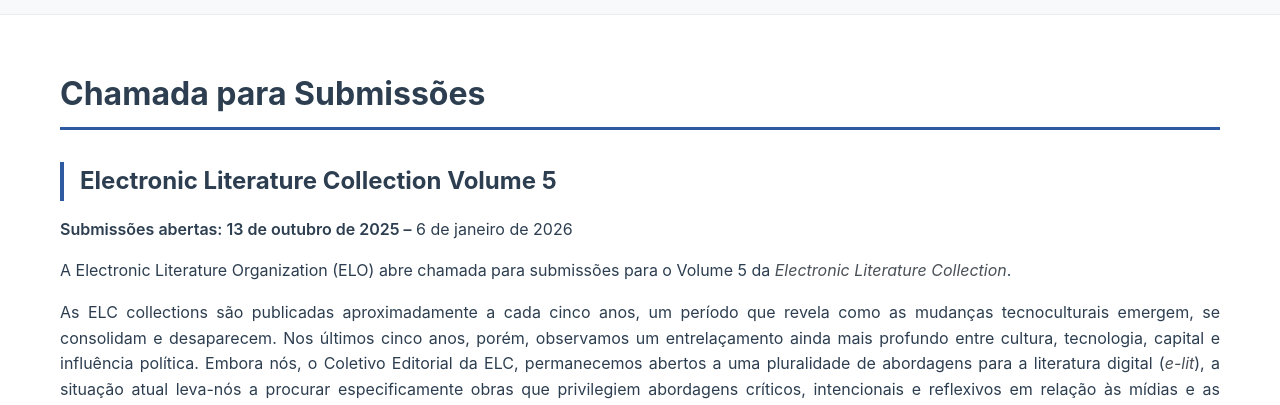
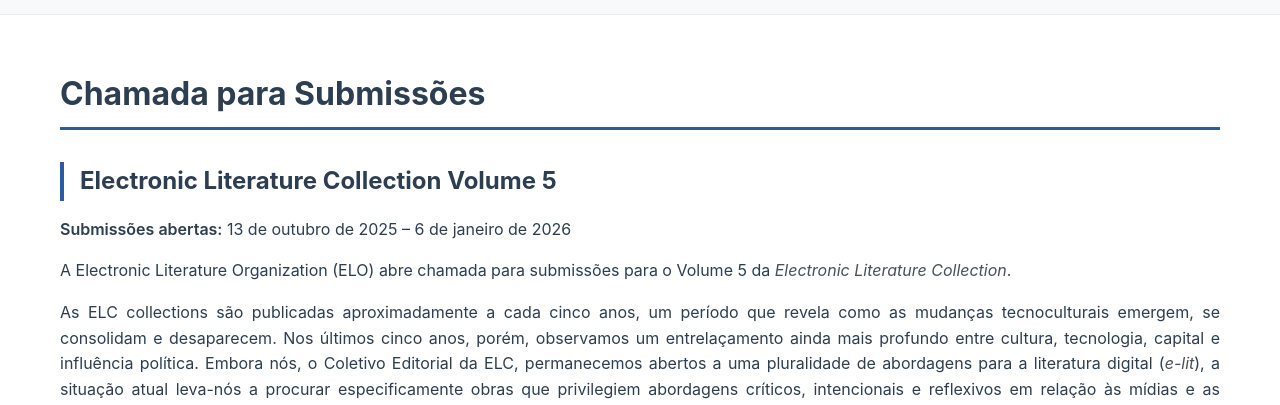
Before and after one commit to eliterature/elc5-info, a Jekyll site: the page built from docs/PT-PT/index.md, in a window 1280 px wide and 900 px high. Shown: the part 337-742 px from the top of the window. Built offline with Jekyll 4.4.1, drawn with Linux system fonts in a browser that asks for light colours; our own code applies the rules of GitHub Pages for plain Markdown files.

Commit message:
Small PT-Pt fix

```diff
--- a/docs/PT-PT/index.md
+++ b/docs/PT-PT/index.md
@@ -7,7 +7,7 @@ lang: pt-pt
 
 ## Electronic Literature Collection Volume 5
 
-**Submissões abertas: 13 de outubro de 2025 --** 6 de janeiro de 2026
+**Submissões abertas:** 13 de outubro de 2025 -- 6 de janeiro de 2026
 
 A Electronic Literature Organization (ELO) abre chamada para submissões
 para o Volume 5 da *Electronic Literature Collection*.
```
Also changed, not shown: 14 other files.
